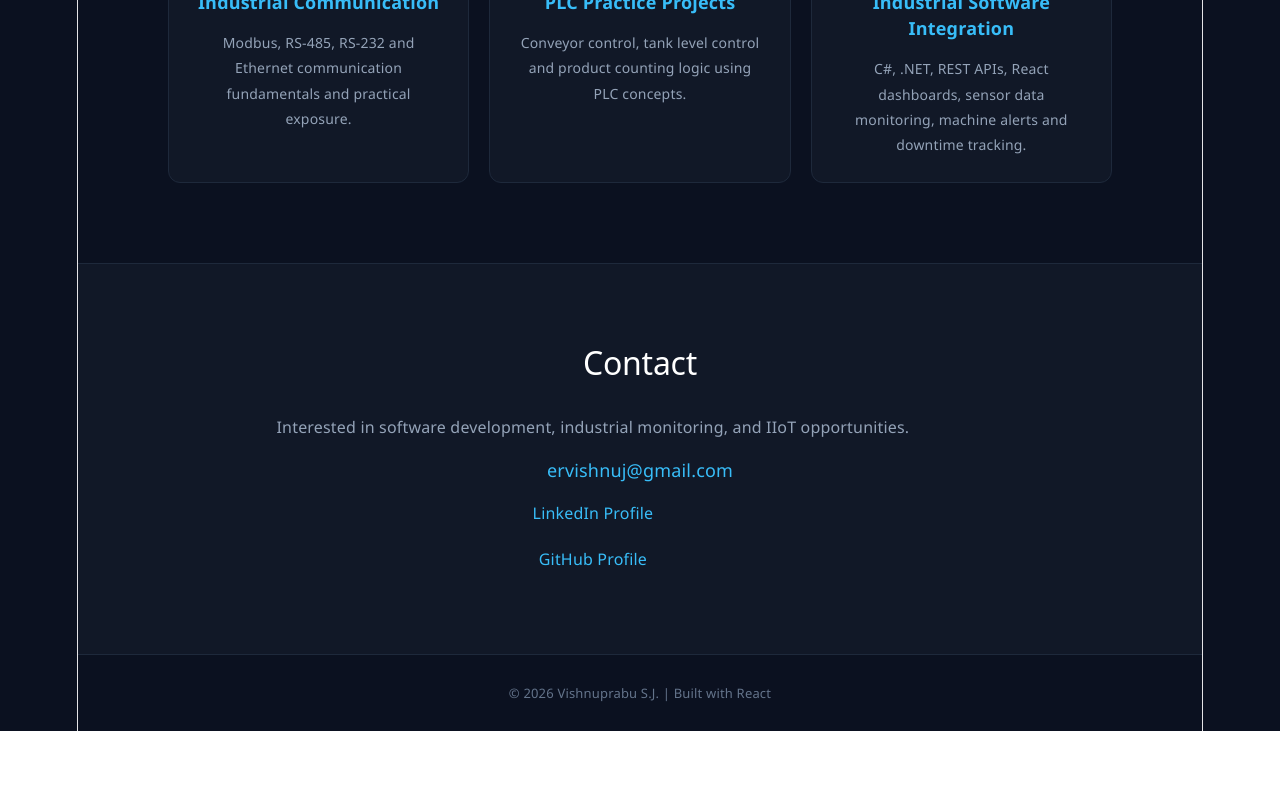
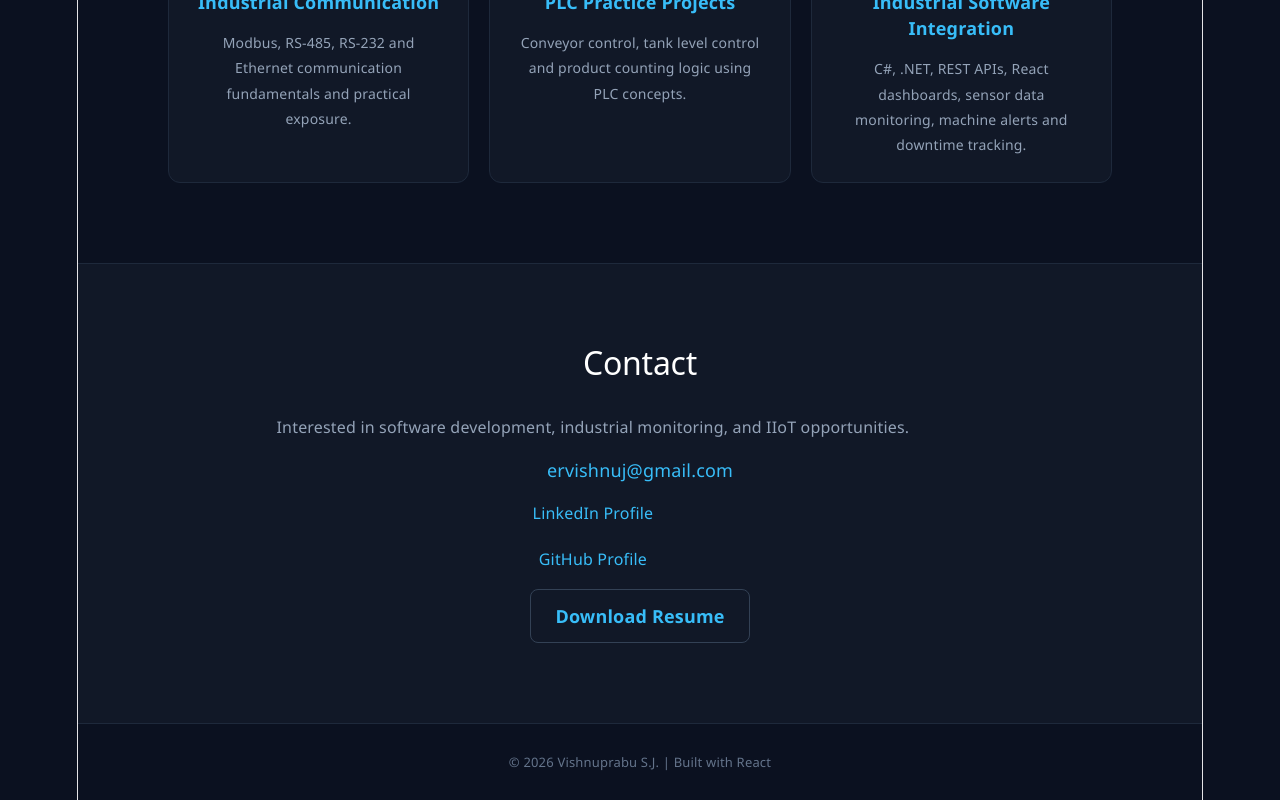
Before and after one commit to ervishnuj/vishnuprabu_portfolio, a React (Vite) app: page / in a window 1280 px wide. Shown: the part 4562-5362 px from the top of the page. Before the commit the page ends 5293 px from the top, so only its background shows below. Built offline with nearby package versions, Linux system fonts and the light colour scheme.

Commit message:
add resume with download option

```diff
--- a/src/App.jsx
+++ b/src/App.jsx
@@ -360,6 +360,11 @@ function App() {
             GitHub Profile
           </a>
         </p>
+        <a href="/Vishnuprabu_SJ_ITOT_Integration_Engineer.pdf"
+          download
+          className="secondary-btn">
+            Download Resume
+        </a>
       </section>
 
       <footer>
```
Also changed, not shown: 1 other file (tests, documents, lock files or other folders).
